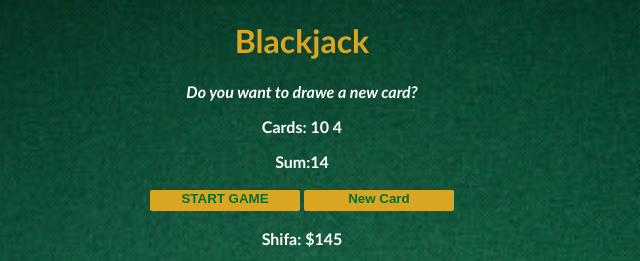
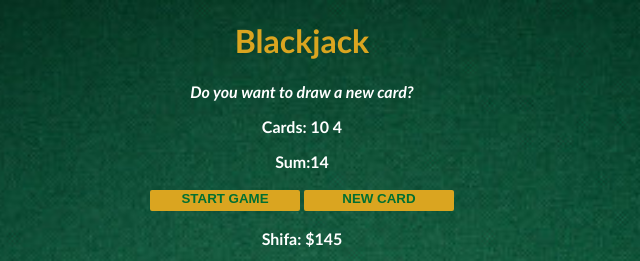
Before and after one commit to Sass09/Blackjack-game, a plain HTML site: page index.html in a window 1280 px wide. Both pictures are taken after a click on the button "START GAME". Shown: the top 261 px of the page, 338-978 px from the left. Drawn offline with Linux system fonts and the light colour scheme.

Commit message:
spelling correction

```diff
--- a/index.html
+++ b/index.html
@@ -9,7 +9,7 @@
     <p id = "cards-el"> Cards: </p>
     <p id="sum-el"> Sum: </p>
     <button onclick= "startGame()">START GAME</button>
-    <button onclick="newCard()">New Card</button>
+    <button onclick="newCard()">NEW CARD</button>
     <p id = "player-el"> </p>
     <script src= "index.js"></script>
 </body>
--- a/index.js
+++ b/index.js
@@ -57,7 +57,7 @@ cardsEL.textContent += cards[i] + " "
 
 sumEl.textContent= "Sum:" + sum
     if(sum <= 20){
-    message = "Do you want to drawe a new card?"
+    message = "Do you want to draw a new card?"
     }
     else if(sum === 21){
     message = "You have got Blackjack!"
```
